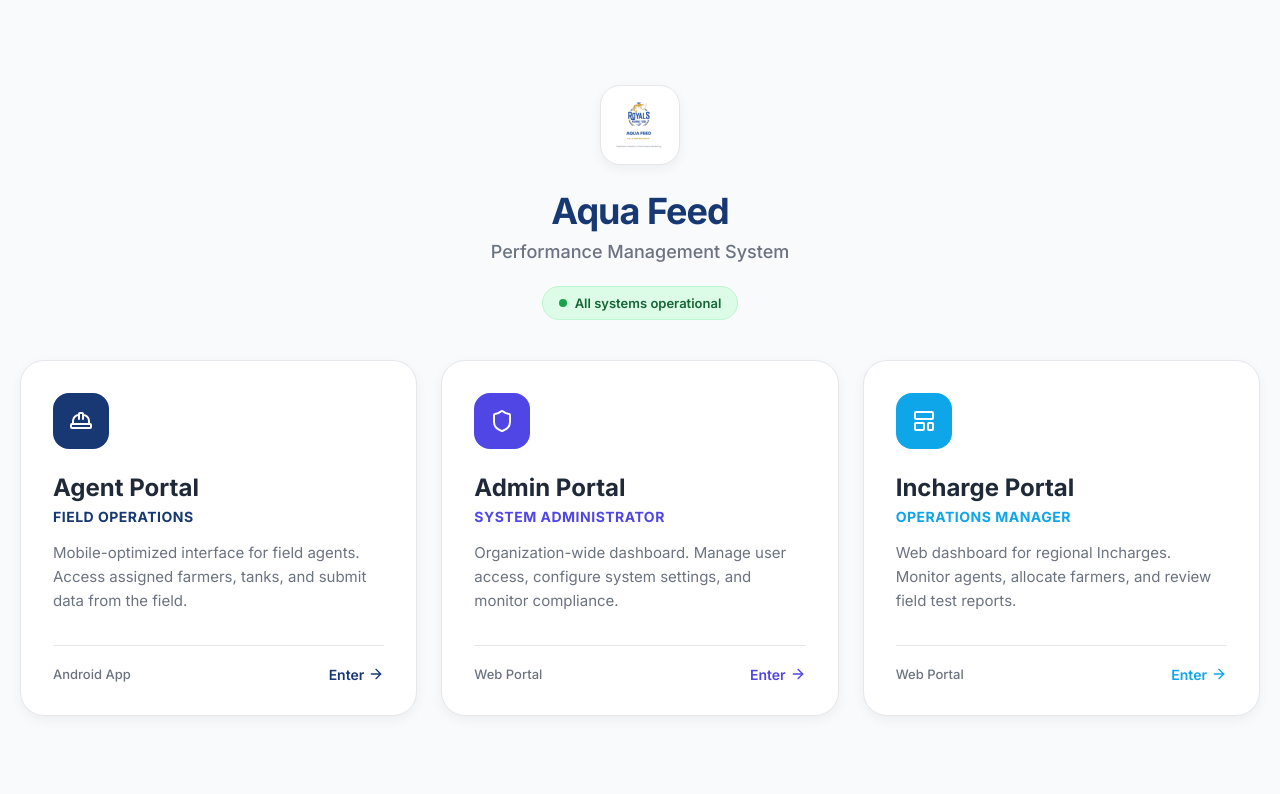
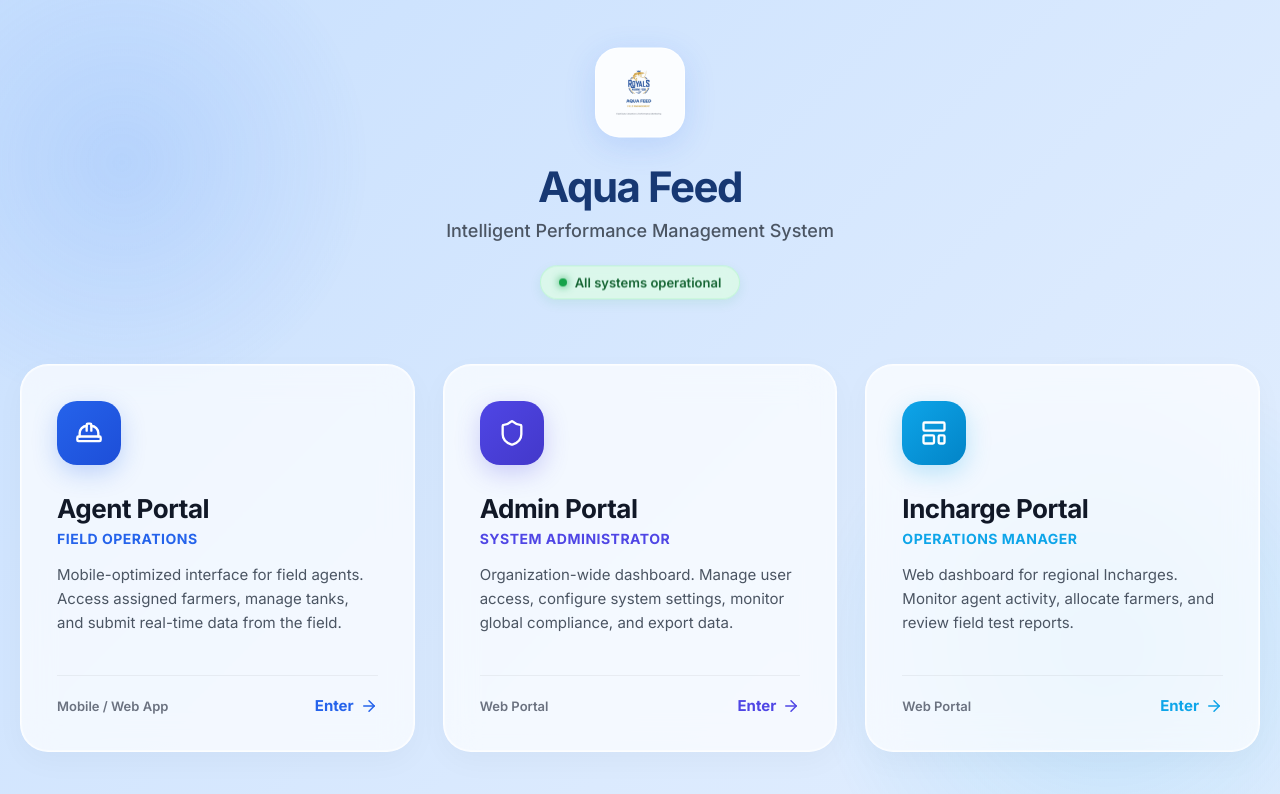
Before and after one commit to nimmalabhanusriharsha/AQUA, a React (Vite) app: page /login in a window 1280 px wide. Shown: the top 794 px of the page. Built offline with nearby package versions, Linux system fonts and the light colour scheme.

Commit message:
Changes done agent portal

```diff
--- a/src/agent/pages/AgentLogin.jsx
+++ b/src/agent/pages/AgentLogin.jsx
@@ -42,8 +42,8 @@
   };
 
   return (
-    <div className="auth-container" style={styles.container}>
-      <div className="auth-box">
+    <div className="auth-container">
+      <div className="auth-box card">
         <div style={styles.logoSection}>
           <img src={logo} alt="Royals Marine Food" style={styles.logoImage} />
         </div>
@@ -114,20 +114,15 @@
 };
 
 const styles = {
-  container: {
-    backgroundColor: '#ffffff',
-    padding: '24px',
-  },
   logoSection: {
     display: 'flex',
     flexDirection: 'column',
     alignItems: 'center',
-    marginTop: '60px',
-    marginBottom: '40px',
+    marginBottom: '24px',
   },
   logoImage: {
     width: '100%',
-    maxWidth: '300px',
+    maxWidth: '180px',
     height: 'auto',
   },
   formSection: {
--- a/src/incharge/pages/InchargeLogin.jsx
+++ b/src/incharge/pages/InchargeLogin.jsx
@@ -38,7 +38,7 @@
             display: 'flex',
             justifyContent: 'center',
             alignItems: 'center',
-            margin: '0 auto 16px',
+            margin: '0 auto',
             color: 'white'
           }}>
             <Droplets size={32} />
--- a/src/index.css
+++ b/src/index.css
@@ -210,6 +210,8 @@
   min-height: 100vh;
   width: 100vw;
   background-color: #f8fafc;
+  overflow-y: auto;
+  overflow-x: hidden;
 }
 .auth-box {
   width: 100%;
--- a/src/pages/PortalSelector.jsx
+++ b/src/pages/PortalSelector.jsx
@@ -1,238 +1,203 @@
-import React, { useState } from 'react';
+import React from 'react';
 import { useNavigate } from 'react-router-dom';
-import { Users, LayoutTemplate, ArrowRight, Shield, HardHat } from 'lucide-react';
+import { Users, LayoutTemplate, ArrowRight, Shield, HardHat, Waves } from 'lucide-react';
 import logo from '../assets/splash-logo.png';
 
 const PortalSelector = () => {
   const navigate = useNavigate();
-  const [hoveredCard, setHoveredCard] = useState(null);
 
   return (
-    <div style={styles.container}>
-      <div style={styles.content}>
+    <>
+      <style>
+        {`
+          @keyframes mesh {
+            0% { background-position: 0% 50%; }
+            50% { background-position: 100% 50%; }
+            100% { background-position: 0% 50%; }
+          }
+          @keyframes float {
+            0% { transform: translateY(0px); }
+            50% { transform: translateY(-10px); }
+            100% { transform: translateY(0px); }
+          }
+          .portal-container {
+            min-height: 100vh;
+            background: linear-gradient(-45deg, #eff6ff, #dbeafe, #bfdbfe, #e0f2fe, #f0f9ff);
+            background-size: 400% 400%;
+            animation: mesh 15s ease infinite;
+            display: flex;
+            flex-direction: column;
+            align-items: center;
+            justify-content: center;
+            padding: 40px 20px;
+            font-family: 'Inter', sans-serif;
+            position: relative;
+            overflow-x: hidden;
+            overflow-y: auto;
+          }
+          /* Decorative background blobs */
+          .blob-1 {
+            position: absolute;
+            top: -10%;
+            left: -10%;
+            width: 500px;
+            height: 500px;
+            background: radial-gradient(circle, rgba(59,130,246,0.15) 0%, rgba(255,255,255,0) 70%);
+            border-radius: 50%;
+            animation: float 8s ease-in-out infinite;
+          }
+          .blob-2 {
+            position: absolute;
+            bottom: -20%;
+            right: -10%;
+            width: 600px;
+            height: 600px;
+            background: radial-gradient(circle, rgba(14,165,233,0.15) 0%, rgba(255,255,255,0) 70%);
+            border-radius: 50%;
+            animation: float 10s ease-in-out infinite reverse;
+          }
+          .portal-card {
+            flex: 1 1 320px;
+            max-width: 420px;
+            background: rgba(255, 255, 255, 0.7);
+            backdrop-filter: blur(16px);
+            -webkit-backdrop-filter: blur(16px);
+            border: 1px solid rgba(255, 255, 255, 0.8);
+            border-radius: 28px;
+            padding: 36px;
+            cursor: pointer;
+            transition: all 0.4s cubic-bezier(0.175, 0.885, 0.32, 1.275);
+            display: flex;
+            flex-direction: column;
+            box-shadow: 0 10px 30px rgba(0,0,0,0.03), inset 0 0 0 1px rgba(255,255,255,0.5);
+            position: relative;
+            z-index: 10;
+          }
+          .portal-card:hover {
+            transform: translateY(-8px) scale(1.02);
+            box-shadow: 0 20px 40px rgba(17, 24, 39, 0.08), inset 0 0 0 1px rgba(255,255,255,1);
+            background: rgba(255, 255, 255, 0.95);
+          }
+          .portal-icon-wrapper {
+            transition: transform 0.4s ease;
+          }
+          .portal-card:hover .portal-icon-wrapper {
+            transform: scale(1.1) rotate(5deg);
+          }
+          .portal-arrow {
+            transition: transform 0.3s ease;
+          }
+          .portal-card:hover .portal-arrow {
+            transform: translateX(6px);
+          }
+        `}
+      </style>
+
+      <div className="portal-container">
+        <div className="blob-1"></div>
+        <div className="blob-2"></div>
+
+        <div style={{ width: '100%', maxWidth: '1400px', display: 'flex', flexDirection: 'column', alignItems: 'center', zIndex: 10 }}>
           {/* Header Section */}
-        <div style={styles.header}>
-          <div style={styles.logoContainer}>
-             <img src={logo} alt="Aqua Feed" style={styles.logo} />
+          <div style={{ textAlign: 'center', marginBottom: '64px', animation: 'float 6s ease-in-out infinite' }}>
+            <div style={{
+              width: '90px', height: '90px', backgroundColor: 'rgba(255,255,255,0.9)',
+              borderRadius: '24px', display: 'flex', alignItems: 'center', justifyContent: 'center',
+              margin: '0 auto 24px', boxShadow: '0 8px 32px rgba(37, 99, 235, 0.15)',
+              border: '1px solid rgba(255,255,255,0.8)'
+            }}>
+              <img src={logo} alt="Aqua Feed" style={{ width: '60px', height: 'auto' }} />
             </div>
-          <h1 style={styles.title}>Aqua Feed</h1>
-          <p style={styles.subtitle}>Performance Management System</p>
-          <div style={styles.statusBadge}>
-            <div style={styles.statusDot}></div>
+            <h1 style={{ fontSize: '42px', fontWeight: '800', marginBottom: '8px', letterSpacing: '-1.5px', color: 'var(--color-primary)' }}>
+              Aqua Feed
+            </h1>
+            <p style={{ fontSize: '18px', color: '#4b5563', marginBottom: '24px', fontWeight: 500 }}>
+              Intelligent Performance Management System
+            </p>
+            <div style={{
+              display: 'inline-flex', alignItems: 'center', gap: '8px', backgroundColor: 'rgba(220, 252, 231, 0.8)',
+              backdropFilter: 'blur(8px)', border: '1px solid rgba(187, 247, 208, 0.8)', padding: '8px 18px',
+              borderRadius: '30px', fontSize: '13px', color: '#166534', fontWeight: 600, boxShadow: '0 4px 12px rgba(22, 163, 74, 0.1)'
+            }}>
+              <div style={{ width: '8px', height: '8px', borderRadius: '50%', backgroundColor: '#16a34a', boxShadow: '0 0 8px #16a34a' }}></div>
               All systems operational
             </div>
           </div>
 
-        {/* Cards Section - Horizontal Layout */}
-        <div style={styles.cardsContainer}>
+          {/* Cards Section */}
+          <div style={{ display: 'flex', flexDirection: 'row', gap: '28px', width: '100%', justifyContent: 'center', flexWrap: 'wrap' }}>
+
             {/* Agent Portal Card */}
-          <div
-            style={{ ...styles.card, ...(hoveredCard === 'agent' ? styles.cardHover : {}) }}
-            onMouseEnter={() => setHoveredCard('agent')}
-            onMouseLeave={() => setHoveredCard(null)}
-            onClick={() => navigate('/agent-login')}
-          >
-            <div style={{...styles.iconBox, color: 'white', backgroundColor: 'var(--color-primary)'}}>
-              <HardHat size={24} />
+            <div className="portal-card" onClick={() => navigate('/agent-login')}>
+              <div className="portal-icon-wrapper" style={{
+                width: '64px', height: '64px', borderRadius: '20px', display: 'flex', alignItems: 'center', justifyContent: 'center',
+                marginBottom: '28px', color: 'white', background: 'linear-gradient(135deg, #2563eb, #1d4ed8)',
+                boxShadow: '0 8px 24px rgba(37, 99, 235, 0.25)'
+              }}>
+                <HardHat size={28} />
               </div>
-            <h2 style={styles.cardTitle}>Agent Portal</h2>
-            <p style={{...styles.cardRole, color: 'var(--color-primary)'}}>Field Operations</p>
-            <p style={styles.cardDesc}>
-              Mobile-optimized interface for field agents. Access assigned farmers, tanks, and submit data from the field.
+              <h2 style={{ fontSize: '26px', fontWeight: '800', marginBottom: '6px', color: '#111827', letterSpacing: '-0.5px' }}>Agent Portal</h2>
+              <p style={{ fontSize: '14px', fontWeight: '700', marginBottom: '16px', textTransform: 'uppercase', letterSpacing: '0.5px', color: '#2563eb' }}>Field Operations</p>
+              <p style={{ fontSize: '15px', color: '#4b5563', lineHeight: '1.6', marginBottom: '40px', flex: 1 }}>
+                Mobile-optimized interface for field agents. Access assigned farmers, manage tanks, and submit real-time data from the field.
               </p>
-            <div style={styles.cardFooter}>
-              <span style={{color: 'var(--color-text-muted)', fontSize: '13px', fontWeight: 500}}>Android App</span>
-              <span style={{color: 'var(--color-primary)', fontSize: '14px', fontWeight: 600, display: 'flex', alignItems: 'center', gap: '4px'}}>
-                Enter <ArrowRight size={16} />
+              <div style={{ display: 'flex', justifyContent: 'space-between', alignItems: 'center', marginTop: 'auto', borderTop: '1px solid rgba(0,0,0,0.05)', paddingTop: '20px' }}>
+                <span style={{ color: '#6b7280', fontSize: '13px', fontWeight: 600 }}>Mobile / Web App</span>
+                <span style={{ color: '#2563eb', fontSize: '15px', fontWeight: 700, display: 'flex', alignItems: 'center', gap: '6px' }}>
+                  Enter <ArrowRight size={18} className="portal-arrow" />
                 </span>
               </div>
             </div>
 
             {/* Admin Portal Card */}
-          <div
-            style={{ ...styles.card, ...(hoveredCard === 'admin' ? styles.cardHover : {}) }}
-            onMouseEnter={() => setHoveredCard('admin')}
-            onMouseLeave={() => setHoveredCard(null)}
-            onClick={() => navigate('/admin-login')}
-          >
-            <div style={{...styles.iconBox, color: 'white', backgroundColor: '#4f46e5'}}>
-              <Shield size={24} />
+            <div className="portal-card" onClick={() => navigate('/admin-login')}>
+              <div className="portal-icon-wrapper" style={{
+                width: '64px', height: '64px', borderRadius: '20px', display: 'flex', alignItems: 'center', justifyContent: 'center',
+                marginBottom: '28px', color: 'white', background: 'linear-gradient(135deg, #4f46e5, #4338ca)',
+                boxShadow: '0 8px 24px rgba(79, 70, 229, 0.25)'
+              }}>
+                <Shield size={28} />
               </div>
-            <h2 style={styles.cardTitle}>Admin Portal</h2>
-            <p style={{...styles.cardRole, color: '#4f46e5'}}>System Administrator</p>
-            <p style={styles.cardDesc}>
-              Organization-wide dashboard. Manage user access, configure system settings, and monitor compliance.
+              <h2 style={{ fontSize: '26px', fontWeight: '800', marginBottom: '6px', color: '#111827', letterSpacing: '-0.5px' }}>Admin Portal</h2>
+              <p style={{ fontSize: '14px', fontWeight: '700', marginBottom: '16px', textTransform: 'uppercase', letterSpacing: '0.5px', color: '#4f46e5' }}>System Administrator</p>
+              <p style={{ fontSize: '15px', color: '#4b5563', lineHeight: '1.6', marginBottom: '40px', flex: 1 }}>
+                Organization-wide dashboard. Manage user access, configure system settings, monitor global compliance, and export data.
               </p>
-            <div style={styles.cardFooter}>
-              <span style={{color: 'var(--color-text-muted)', fontSize: '13px', fontWeight: 500}}>Web Portal</span>
-              <span style={{color: '#4f46e5', fontSize: '14px', fontWeight: 600, display: 'flex', alignItems: 'center', gap: '4px'}}>
-                Enter <ArrowRight size={16} />
+              <div style={{ display: 'flex', justifyContent: 'space-between', alignItems: 'center', marginTop: 'auto', borderTop: '1px solid rgba(0,0,0,0.05)', paddingTop: '20px' }}>
+                <span style={{ color: '#6b7280', fontSize: '13px', fontWeight: 600 }}>Web Portal</span>
+                <span style={{ color: '#4f46e5', fontSize: '15px', fontWeight: 700, display: 'flex', alignItems: 'center', gap: '6px' }}>
+                  Enter <ArrowRight size={18} className="portal-arrow" />
                 </span>
               </div>
             </div>
 
             {/* Incharge Portal Card */}
-          <div
-            style={{ ...styles.card, ...(hoveredCard === 'incharge' ? styles.cardHover : {}) }}
-            onMouseEnter={() => setHoveredCard('incharge')}
-            onMouseLeave={() => setHoveredCard(null)}
-            onClick={() => navigate('/incharge-login')}
-          >
-            <div style={{...styles.iconBox, color: 'white', backgroundColor: '#0ea5e9'}}>
-              <LayoutTemplate size={24} />
+            <div className="portal-card" onClick={() => navigate('/incharge-login')}>
+              <div className="portal-icon-wrapper" style={{
+                width: '64px', height: '64px', borderRadius: '20px', display: 'flex', alignItems: 'center', justifyContent: 'center',
+                marginBottom: '28px', color: 'white', background: 'linear-gradient(135deg, #0ea5e9, #0284c7)',
+                boxShadow: '0 8px 24px rgba(14, 165, 233, 0.25)'
+              }}>
+                <LayoutTemplate size={28} />
               </div>
-            <h2 style={styles.cardTitle}>Incharge Portal</h2>
-            <p style={{...styles.cardRole, color: '#0ea5e9'}}>Operations Manager</p>
-            <p style={styles.cardDesc}>
-              Web dashboard for regional Incharges. Monitor agents, allocate farmers, and review field test reports.
+              <h2 style={{ fontSize: '26px', fontWeight: '800', marginBottom: '6px', color: '#111827', letterSpacing: '-0.5px' }}>Incharge Portal</h2>
+              <p style={{ fontSize: '14px', fontWeight: '700', marginBottom: '16px', textTransform: 'uppercase', letterSpacing: '0.5px', color: '#0ea5e9' }}>Operations Manager</p>
+              <p style={{ fontSize: '15px', color: '#4b5563', lineHeight: '1.6', marginBottom: '40px', flex: 1 }}>
+                Web dashboard for regional Incharges. Monitor agent activity, allocate farmers, and review field test reports.
               </p>
-            <div style={styles.cardFooter}>
-              <span style={{color: 'var(--color-text-muted)', fontSize: '13px', fontWeight: 500}}>Web Portal</span>
-              <span style={{color: '#0ea5e9', fontSize: '14px', fontWeight: 600, display: 'flex', alignItems: 'center', gap: '4px'}}>
-                Enter <ArrowRight size={16} />
+              <div style={{ display: 'flex', justifyContent: 'space-between', alignItems: 'center', marginTop: 'auto', borderTop: '1px solid rgba(0,0,0,0.05)', paddingTop: '20px' }}>
+                <span style={{ color: '#6b7280', fontSize: '13px', fontWeight: 600 }}>Web Portal</span>
+                <span style={{ color: '#0ea5e9', fontSize: '15px', fontWeight: 700, display: 'flex', alignItems: 'center', gap: '6px' }}>
+                  Enter <ArrowRight size={18} className="portal-arrow" />
                 </span>
-            </div>
               </div>
             </div>
 
           </div>
         </div>
+      </div>
+    </>
   );
 };
 
-const styles = {
-  container: {
-    minHeight: '100vh',
-    backgroundColor: '#f8fafc', // Very light grey/blue
-    display: 'flex',
-    flexDirection: 'column',
-    alignItems: 'center',
-    justifyContent: 'center',
-    padding: '40px 20px',
-    color: 'var(--color-text-main)',
-    fontFamily: 'Inter, sans-serif',
-  },
-  content: {
-    width: '100%',
-    maxWidth: '1400px',
-    display: 'flex',
-    flexDirection: 'column',
-    alignItems: 'center'
-  },
-  header: {
-    textAlign: 'center',
-    marginBottom: '40px'
-  },
-  logoContainer: {
-    width: '80px',
-    height: '80px',
-    backgroundColor: 'white',
-    borderRadius: '20px',
-    display: 'flex',
-    alignItems: 'center',
-    justifyContent: 'center',
-    margin: '0 auto 24px',
-    boxShadow: '0 4px 12px rgba(0, 0, 0, 0.05)',
-    border: '1px solid var(--color-border)'
-  },
-  logo: {
-    width: '60px',
-    height: 'auto'
-  },
-  title: {
-    fontSize: '36px',
-    fontWeight: '800',
-    marginBottom: '8px',
-    letterSpacing: '-1px',
-    color: 'var(--color-primary)' // Royal Blue
-  },
-  subtitle: {
-    fontSize: '18px',
-    color: 'var(--color-text-muted)',
-    marginBottom: '24px',
-    fontWeight: 500
-  },
-  statusBadge: {
-    display: 'inline-flex',
-    alignItems: 'center',
-    gap: '8px',
-    backgroundColor: '#dcfce7',
-    border: '1px solid #bbf7d0',
-    padding: '8px 16px',
-    borderRadius: '30px',
-    fontSize: '13px',
-    color: '#166534',
-    fontWeight: 600
-  },
-  statusDot: {
-    width: '8px',
-    height: '8px',
-    borderRadius: '50%',
-    backgroundColor: '#16a34a'
-  },
-  cardsContainer: {
-    display: 'flex',
-    flexDirection: 'row',
-    gap: '24px',
-    width: '100%',
-    justifyContent: 'center',
-    flexWrap: 'wrap'
-  },
-  card: {
-    flex: '1 1 300px',
-    maxWidth: '400px',
-    backgroundColor: 'white',
-    border: '1px solid var(--color-border)',
-    borderRadius: '24px',
-    padding: '32px',
-    cursor: 'pointer',
-    transition: 'all 0.3s ease',
-    display: 'flex',
-    flexDirection: 'column',
-    boxShadow: '0 4px 12px rgba(0,0,0,0.05)'
-  },
-  cardHover: {
-    transform: 'translateY(-4px)',
-    borderColor: 'var(--color-primary)',
-    boxShadow: '0 12px 24px rgba(23, 56, 115, 0.15)'
-  },
-  iconBox: {
-    width: '56px',
-    height: '56px',
-    borderRadius: '16px',
-    display: 'flex',
-    alignItems: 'center',
-    justifyContent: 'center',
-    marginBottom: '24px'
-  },
-  cardTitle: {
-    fontSize: '24px',
-    fontWeight: '700',
-    marginBottom: '6px',
-    color: 'var(--color-text-main)'
-  },
-  cardRole: {
-    fontSize: '14px',
-    fontWeight: '700',
-    marginBottom: '16px',
-    textTransform: 'uppercase',
-    letterSpacing: '0.5px'
-  },
-  cardDesc: {
-    fontSize: '15px',
-    color: 'var(--color-text-muted)',
-    lineHeight: '1.6',
-    marginBottom: '32px',
-    flex: 1
-  },
-  cardFooter: {
-    display: 'flex',
-    justifyContent: 'space-between',
-    alignItems: 'center',
-    marginTop: 'auto',
-    borderTop: '1px solid var(--color-border)',
-    paddingTop: '20px'
-  }
-};
-
 export default PortalSelector;
```
Also changed, not shown: src/admin/pages/AdminLogin.jsx (+6 -1 lines). Lines whose indentation alone changed are shown as unchanged.
